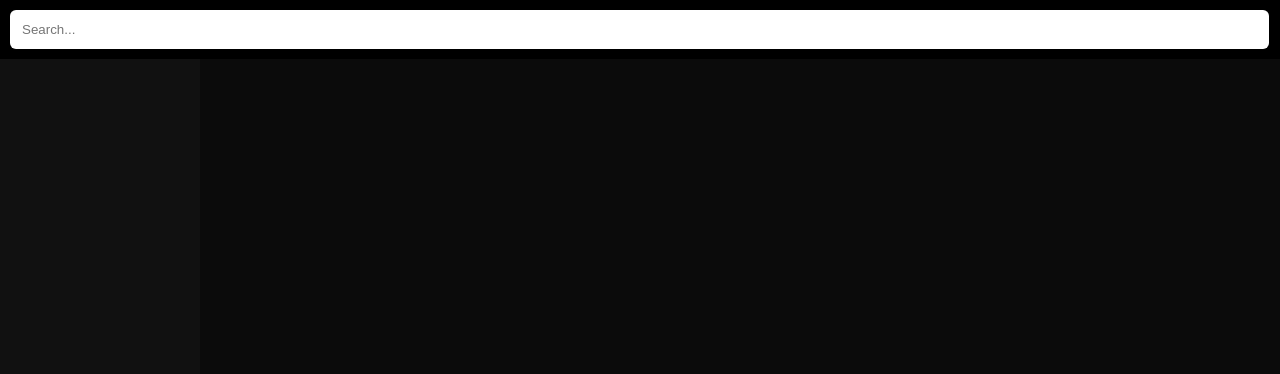
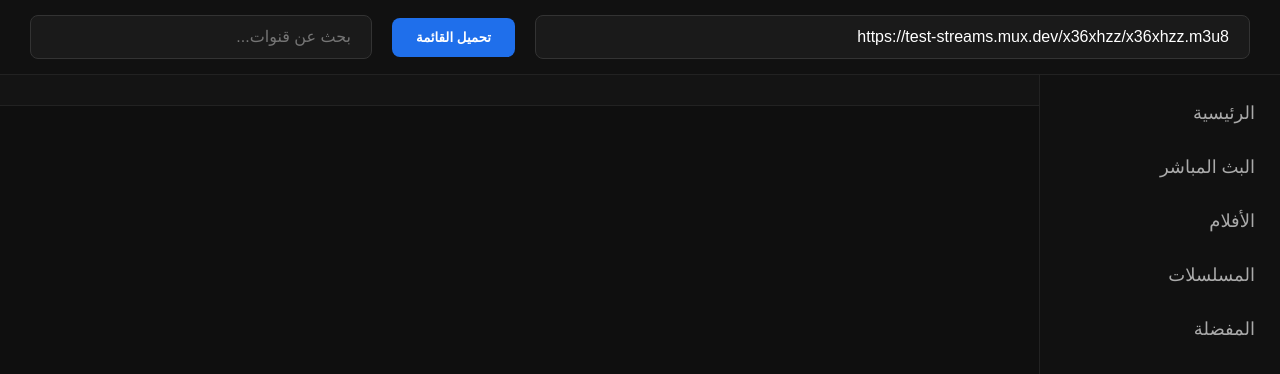
Before and after one commit to HosamShehata/iptv-webos-app, a plain HTML site: page index.html in a window 1280 px wide. Shown: the top 374 px of the page. Drawn offline with Linux system fonts and the light colour scheme.

Commit message:
Update index.html

```diff
--- a/index.html
+++ b/index.html
@@ -1,94 +1,174 @@
 <!DOCTYPE html>
-<html>
+<html lang="ar" dir="rtl">
 <head>
   <meta charset="utf-8">
-  <title>IPTV TV Mode</title>
-
+  <title>VISION TV</title>
   <style>
     body {
       margin: 0;
       background: #0b0b0b;
       color: white;
-      font-family: Arial;
+      font-family: 'Segoe UI', Arial, sans-serif;
       overflow: hidden;
+      user-select: none;
     }
 
+    /* الهيدر العلوي */
     header {
-      padding: 10px;
-      background: #000;
-    }
-
-    input {
-      width: 98%;
-      padding: 12px;
-      border: none;
-      border-radius: 6px;
-    }
-
-    .layout {
+      padding: 15px 30px;
+      background: #111;
       display: flex;
-      height: calc(100vh - 60px);
-    }
-
-    .sidebar {
-      width: 200px;
-      background: #111;
-      overflow-y: auto;
-    }
-
-    .category {
-      padding: 15px;
+      gap: 20px;
+      align-items: center;
       border-bottom: 1px solid #222;
     }
 
-    .category.focused {
-      background: #1f6feb;
+    header input {
+      flex: 1;
+      padding: 12px 20px;
+      border: 1px solid #333;
+      border-radius: 8px;
+      background: #1a1a1a;
+      color: white;
+      font-size: 16px;
     }
 
-    .content {
+    header input:focus {
+      outline: 2px solid #1f6feb;
+    }
+
+    header button {
+      padding: 12px 24px;
+      background: #1f6feb;
+      border: none;
+      color: white;
+      border-radius: 8px;
+      cursor: pointer;
+      font-weight: bold;
+    }
+
+    /* توزيع الواجهة */
+    .layout {
+      display: flex;
+      height: calc(100vh - 80px);
+    }
+
+    /* القائمة الجانبية المتقدمة */
+    .sidebar {
+      width: 240px;
+      background: #111;
+      border-left: 1px solid #222;
+      display: flex;
+      flex-direction: column;
+      padding-top: 10px;
+    }
+
+    .menu-item {
+      padding: 15px 25px;
+      font-size: 18px;
+      color: #aaa;
+      cursor: pointer;
+      transition: all 0.2s ease;
+    }
+
+    .menu-item.focused {
+      background: #1f6feb;
+      color: white;
+      font-weight: bold;
+      padding-right: 35px;
+    }
+
+    /* منطقة المحتوى */
+    .content-area {
       flex: 1;
-      padding: 15px;
+      display: flex;
+      flex-direction: column;
+      background: #0f0f0f;
+    }
+
+    /* شريط التصنيفات (رياضة، أفلام...) */
+    .sub-bar {
+      padding: 15px 30px;
+      background: #141414;
+      display: flex;
+      gap: 15px;
+      overflow-x: auto;
+      border-bottom: 1px solid #222;
+    }
+
+    .category-item {
+      padding: 8px 20px;
+      background: #222;
+      border-radius: 20px;
+      font-size: 14px;
+      white-space: nowrap;
+      color: #ccc;
+    }
+
+    .category-item.focused {
+      background: #fff;
+      color: #000;
+      font-weight: bold;
+    }
+
+    /* شبكة عرض القنوات */
+    .main-content {
+      flex: 1;
+      padding: 30px;
       overflow-y: auto;
     }
 
     .grid {
       display: grid;
-      grid-template-columns: repeat(auto-fill, minmax(200px, 1fr));
-      gap: 10px;
+      grid-template-columns: repeat(auto-fill, minmax(220px, 1fr));
+      gap: 20px;
     }
 
     .card {
-      background: #1a1a1a;
-      padding: 15px;
-      border-radius: 10px;
+      background: #161616;
+      border: 1px solid #222;
+      padding: 25px 20px;
+      border-radius: 12px;
       text-align: center;
+      font-size: 16px;
+      transition: transform 0.2s;
+      box-shadow: 0 4px 6px rgba(0,0,0,0.3);
+      word-wrap: break-word;
     }
 
     .card.focused {
-      outline: 3px solid #1f6feb;
+      outline: 4px solid #1f6feb;
       transform: scale(1.05);
+      background: #222;
     }
   </style>
-
 </head>
-
 <body>
 
 <header>
-  <input id="search" placeholder="Search..." oninput="renderChannels()" />
+  <input id="m3uUrl" placeholder="أدخل رابط ملف M3U هنا..." value="https://test-streams.mux.dev/x36xhzz/x36xhzz.m3u8" />
+  <button onclick="loadPlaylist()">تحميل القائمة</button>
+  <input id="search" placeholder="بحث عن قنوات..." oninput="renderChannels()" style="max-width: 300px; margin-right: auto;" />
 </header>
 
 <div class="layout">
-
-  <div class="sidebar" id="categories"></div>
-
-  <div class="content">
-    <div id="channels" class="grid"></div>
+  <div class="sidebar" id="sidebarMenu">
+    <div class="menu-item" data-section="home">الرئيسية</div>
+    <div class="menu-item" data-section="live">البث المباشر</div>
+    <div class="menu-item" data-section="movies">الأفلام</div>
+    <div class="menu-item" data-section="series">المسلسلات</div>
+    <div class="menu-item" data-section="favorites">المفضلة</div>
   </div>
 
+  <div class="content-area">
+    <div class="sub-bar" id="categories"></div>
+
+    <div class="main-content">
+      <div id="channels" class="grid"></div>
+    </div>
+  </div>
 </div>
 
 <script src="js/app.js"></script>
-
 </body>
 </html>
```
